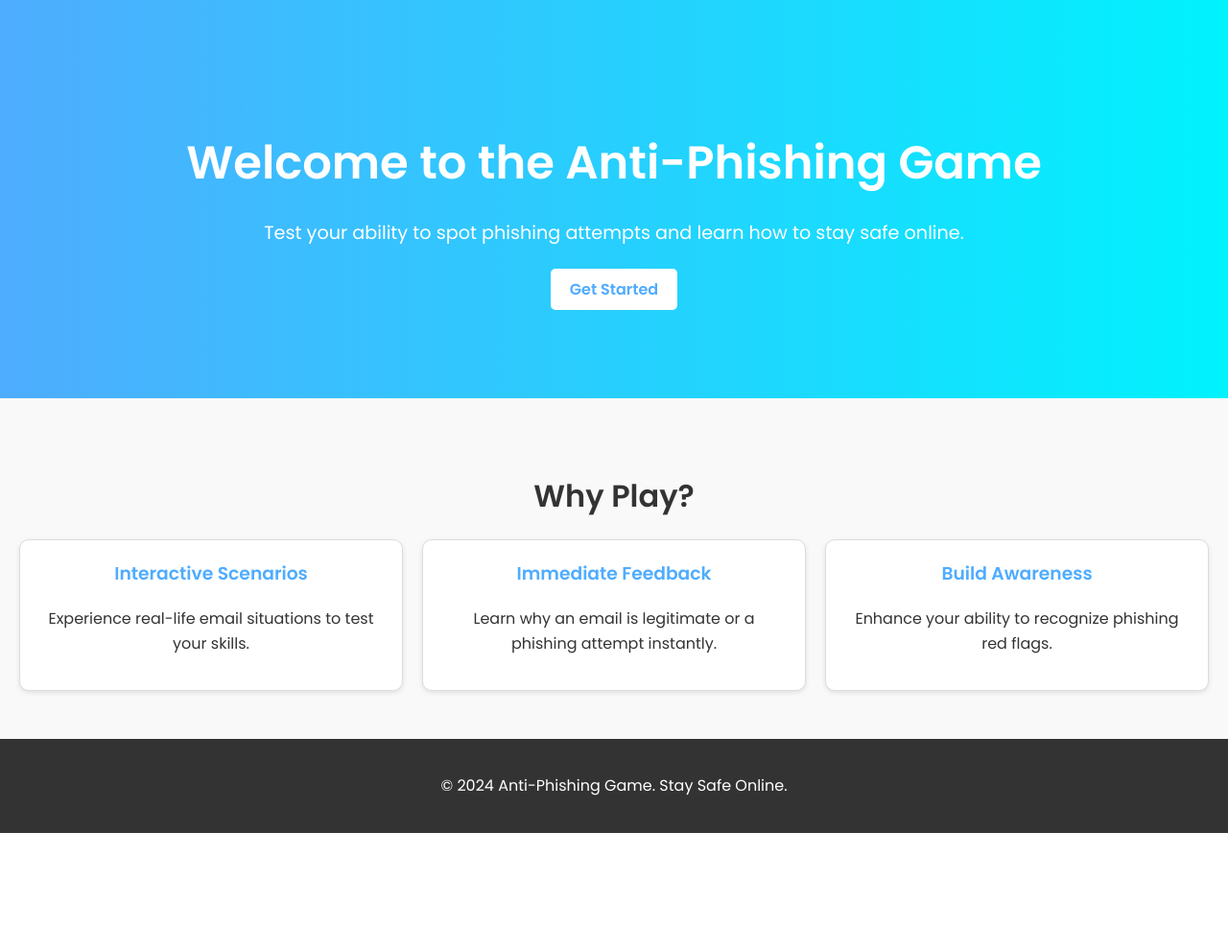
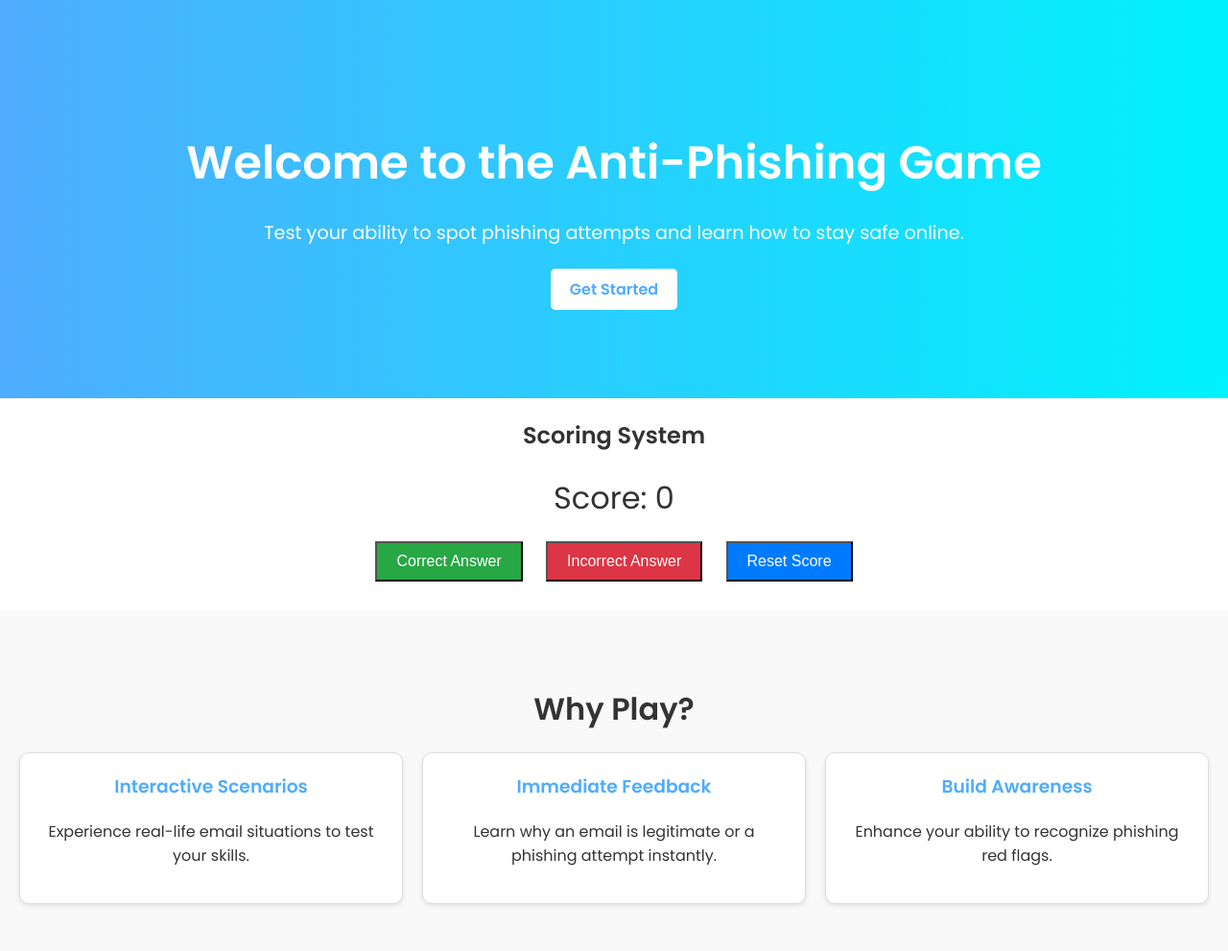
Before and after one commit to Nigeriaboy/ANTI-PHISHING-GAME, a Flask app: page / in a window 1280 px wide. Shown: the part 60-1051 px from the top of the page at 96% size. Before the commit the page ends 928 px from the top, so only its background shows below. Run offline with Flask 3, Linux system fonts and the light colour scheme.

Commit message:
added scoring system code

```diff
--- a/static/style.css
+++ b/static/style.css
@@ -122,6 +122,44 @@ body {
     color: #fff;
 }
 
+/* scoring system */
+.scoring-system {
+    text-align: center;
+    margin: 20px 0;
+}
+
+.scoring-system .score-display {
+    font-size: 2rem;
+    margin: 10px 0;
+}
+
+.scoring-system button {
+    padding: 10px 20px;
+    margin: 10px;
+    font-size: 1rem;
+    cursor: pointer;
+}
+
+.scoring-system button.correct {
+    background-color: #28a745;
+    color: white;
+}
+
+.scoring-system button.incorrect {
+    background-color: #dc3545;
+    color: white;
+}
+
+.scoring-system button.reset {
+    background-color: #007bff;
+    color: white;
+}
+
+.scoring-system button:hover {
+    opacity: 0.9;
+}
+
+
 
 /* Features Section */
 .features {
--- a/templates/index.html
+++ b/templates/index.html
@@ -37,6 +37,15 @@
                 </div>
             </header>
 
+            <!-- scoring section -->
+            <section id="scoring-system" class="scoring-system">
+                <h2>Scoring System</h2>
+                <p class="score-display">Score: <span id="score">0</span></p>
+                <button class="correct" onclick="updateScore(true)">Correct Answer</button>
+                <button class="incorrect" onclick="updateScore(false)">Incorrect Answer</button>
+                <button class="reset" onclick="resetScore()">Reset Score</button>
+            </section>
+
             <!-- Features Section -->
             <section id="features" class="features">
                 <h2>Why Play?</h2>
@@ -72,6 +81,29 @@
                     mainContent.style.display = 'block';
                 }, 2000); //2 seconds delay
             };
+
+            // Initialize score
+            let score = 0;
+
+            // Update the score dynamically
+            function updateScore(isCorrect) {
+                if (isCorrect) {
+                    score++; // Increment score for correct answers
+                }
+                displayScore(); // Update the score display
+            }
+
+            // Reset the score
+            function resetScore() {
+                score = 0; // Set score to 0
+                displayScore(); // Update the score display
+            }
+
+            // Display the updated score on the page
+            function displayScore() {
+                const scoreElement = document.getElementById("score");
+                scoreElement.textContent = score; // Update score dynamically
+            }
         </script>
 
 
```
